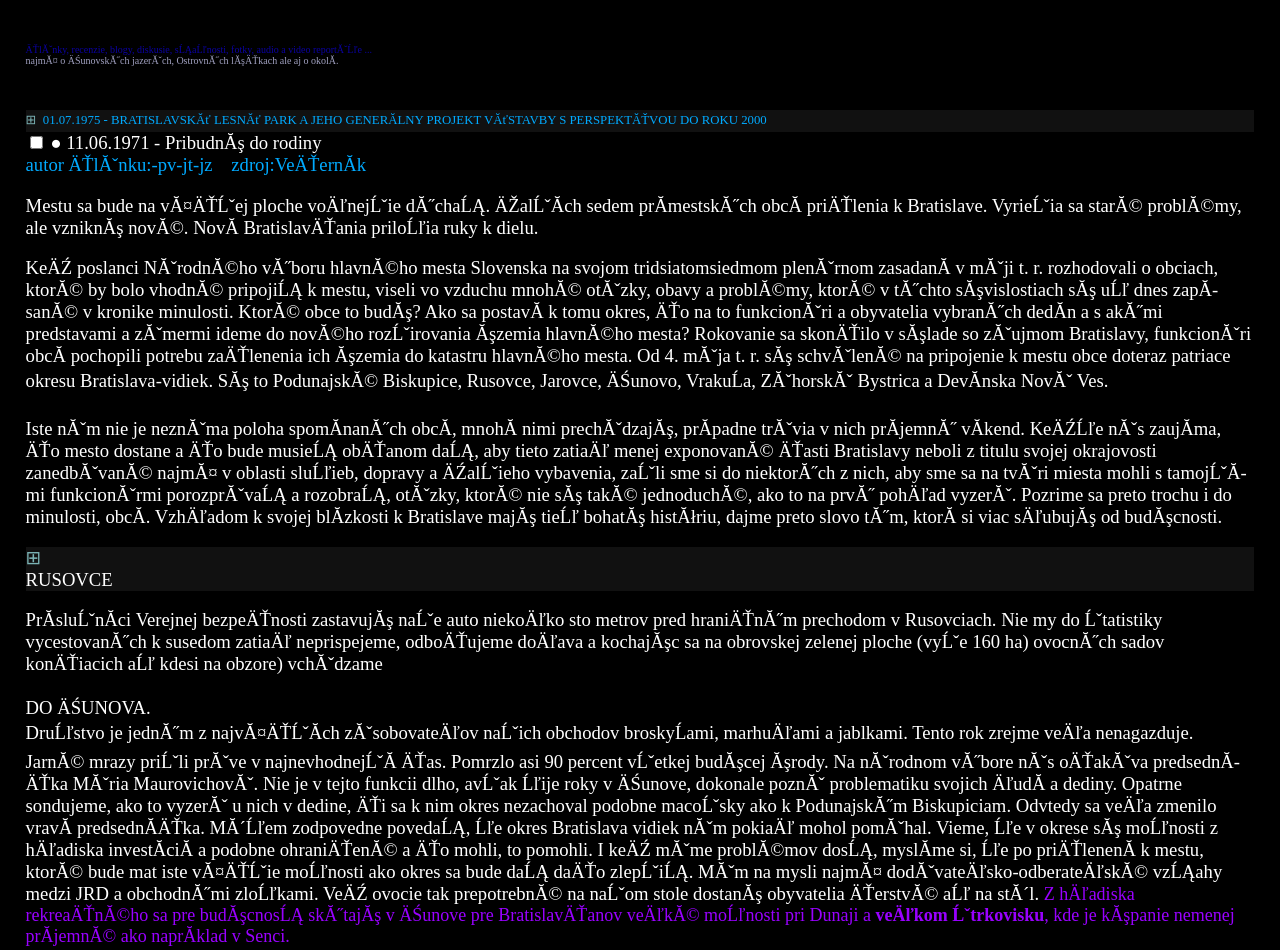
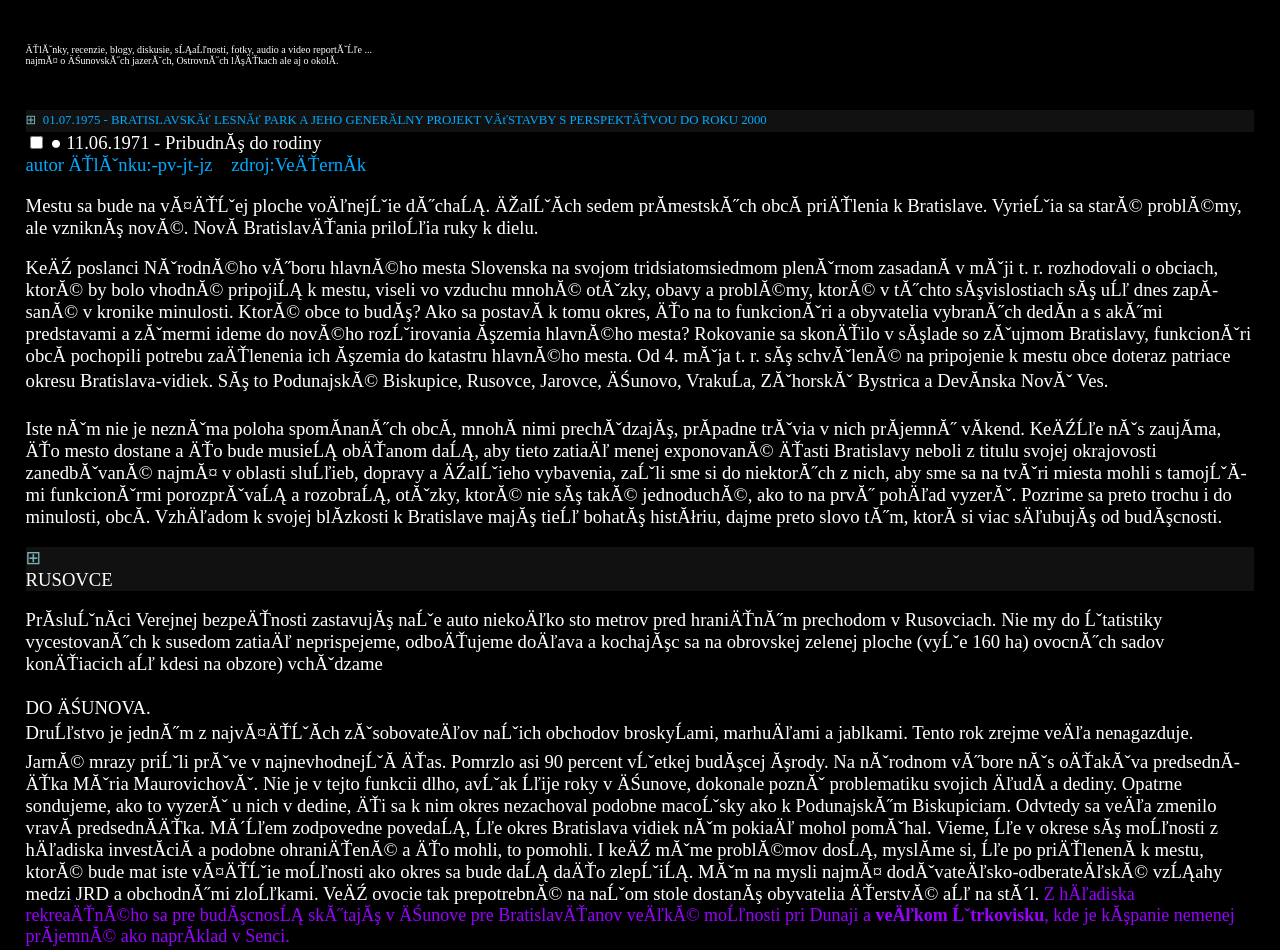
Before and after one commit to cunovske-jazera-bez-odpadkov/cunovske-jazera-bez-odpadkov.github.io, a plain HTML site: page clanky.html in a window 1280 px wide. Shown: the top 950 px of the page. Drawn offline with Linux system fonts and the light colour scheme.

Commit message:
Update clanky.html

```diff
--- a/clanky.html
+++ b/clanky.html
@@ -75,9 +75,9 @@ details[open] > summary {
 
 <BODY lang=SK link=blue vlink="#954F72" style='word-wrap:break-word; margin-left: 2vw; margin-right: 2vw;'>
 	<BR><BR>
-	<font size='1vw' color='var(--rozbalC)'>  články, recenzie, blogy, diskusie, sťažnosti, fotky, audio a video reportáže ...	</font>
+	<font size='1vw' color:'var(--rozbalC)'>  články, recenzie, blogy, diskusie, sťažnosti, fotky, audio a video reportáže ...	</font>
 	<BR>
-	<font size='1vw' color='var(--autorC)'>	  najmä o Čunovských jazerách, Ostrovných lúčkach ale aj o okolí. 	</font>
+	<font size='1vw' color:'var(--autorC)'>	  najmä o Čunovských jazerách, Ostrovných lúčkach ale aj o okolí. 	</font>
 	<BR><BR><BR>
 
      <details>
```
